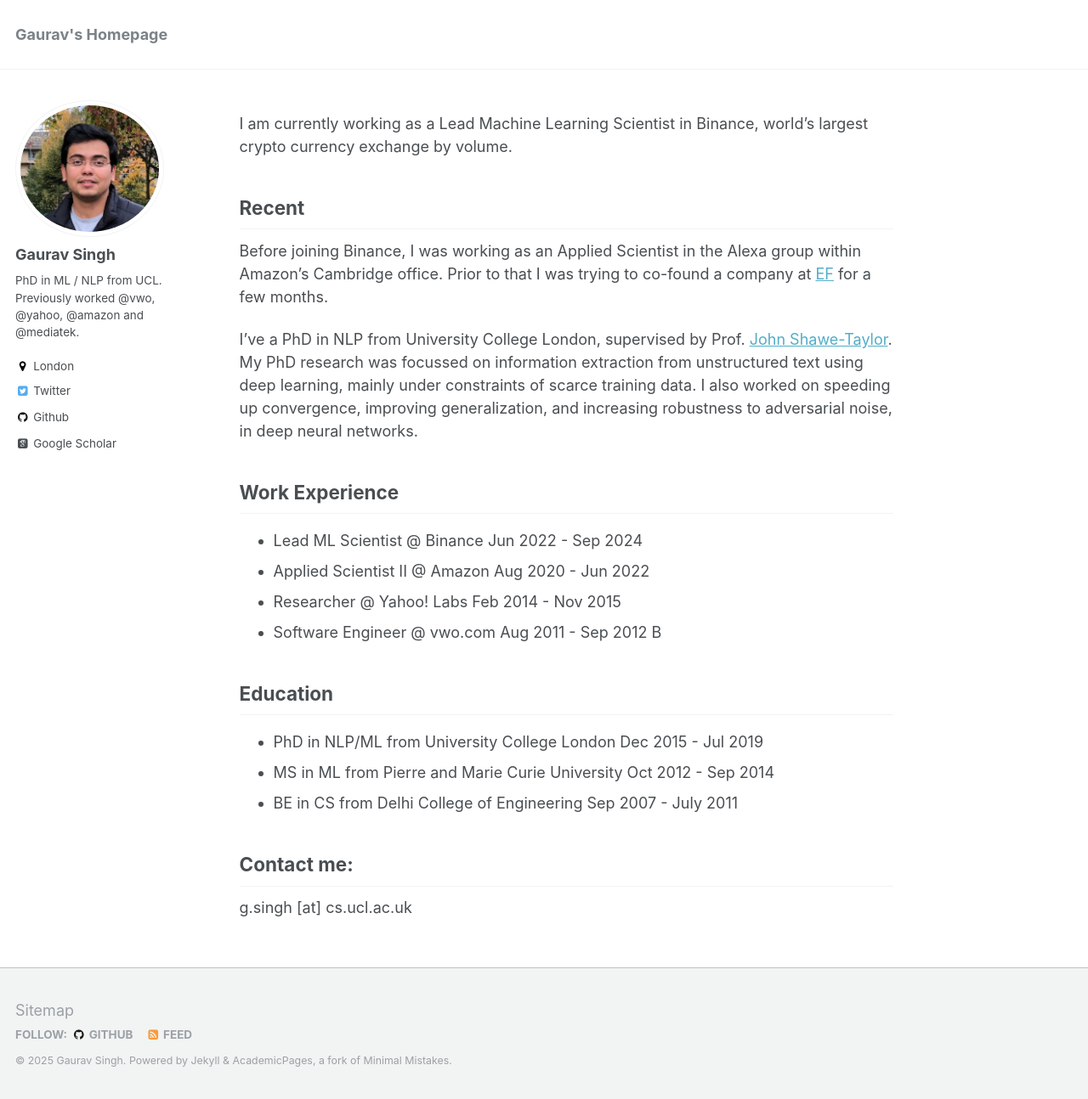
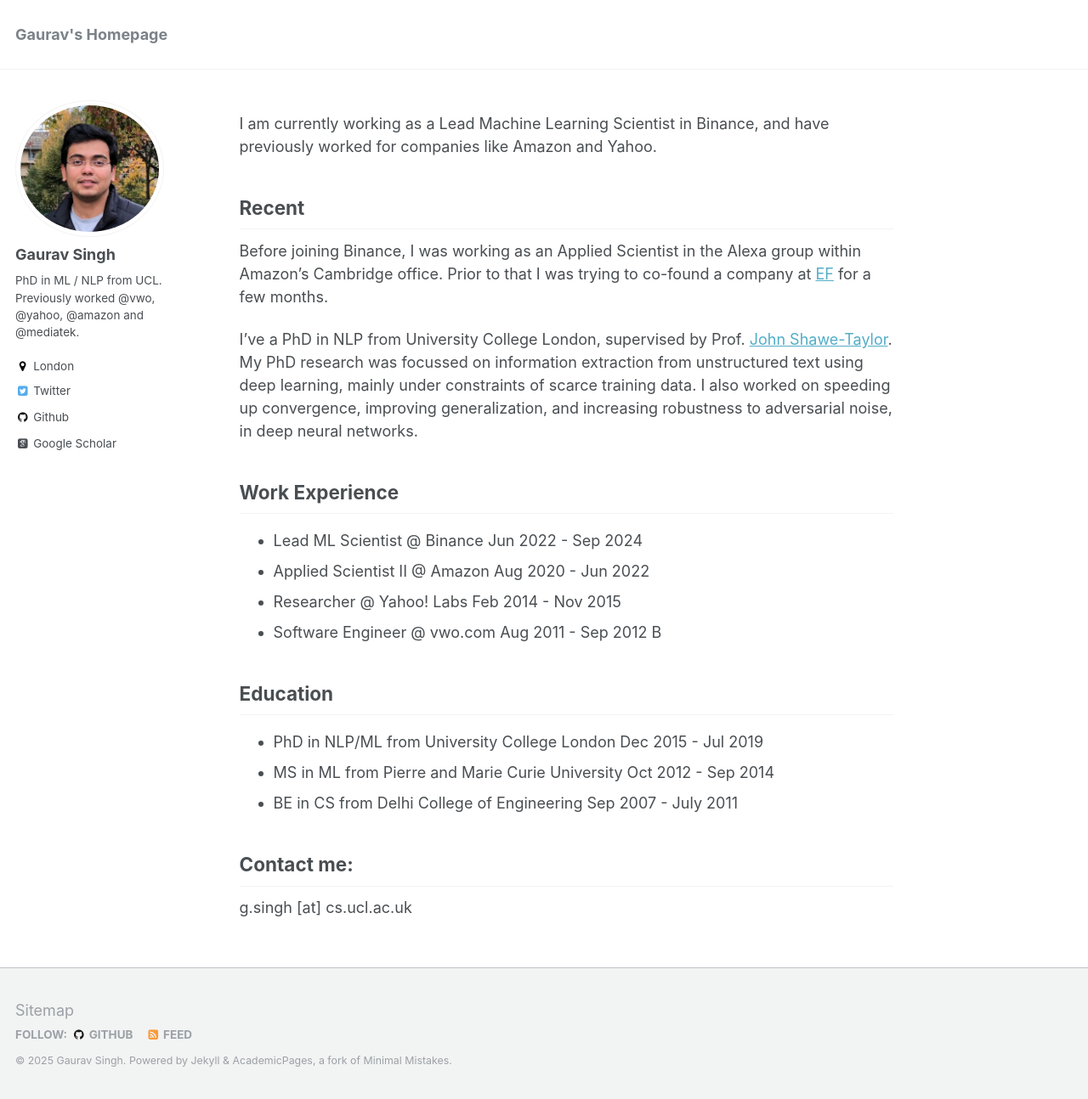
Before and after one commit to gauravsc/gauravsc.github.io, a Jekyll site: the page built from _pages/about.md, in a window 1280 px wide and 1294 px high. Shown: the whole window at 85% size. Built offline with Jekyll 4.4.1, drawn with Linux system fonts in a browser that asks for light colours; some web fonts are replaced.

Commit message:
Update about.md

```diff
--- a/_pages/about.md
+++ b/_pages/about.md
@@ -8,7 +8,7 @@ redirect_from:
   - /about.html
 ---
 
-I am currently working as a Lead Machine Learning Scientist in Binance, world's largest crypto currency exchange by volume.
+I am currently working as a Lead Machine Learning Scientist in Binance, and have previously worked for companies like Amazon and Yahoo.
 
 
 Recent
```
